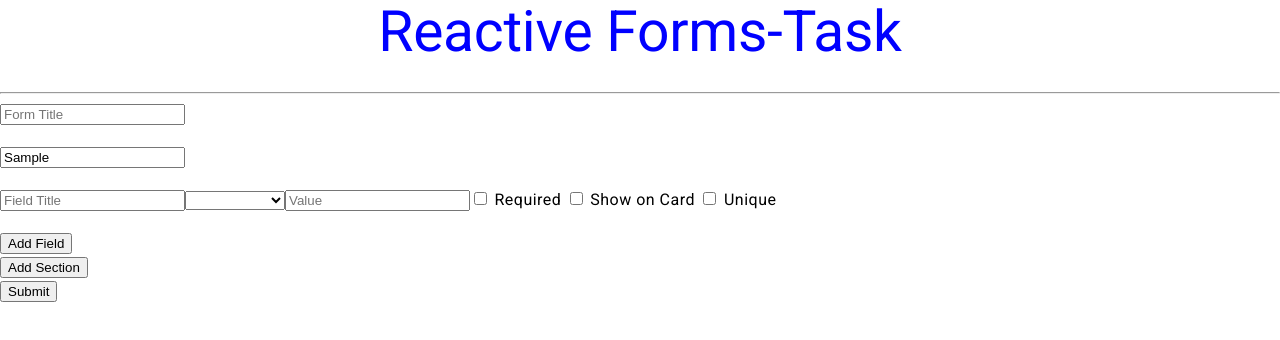
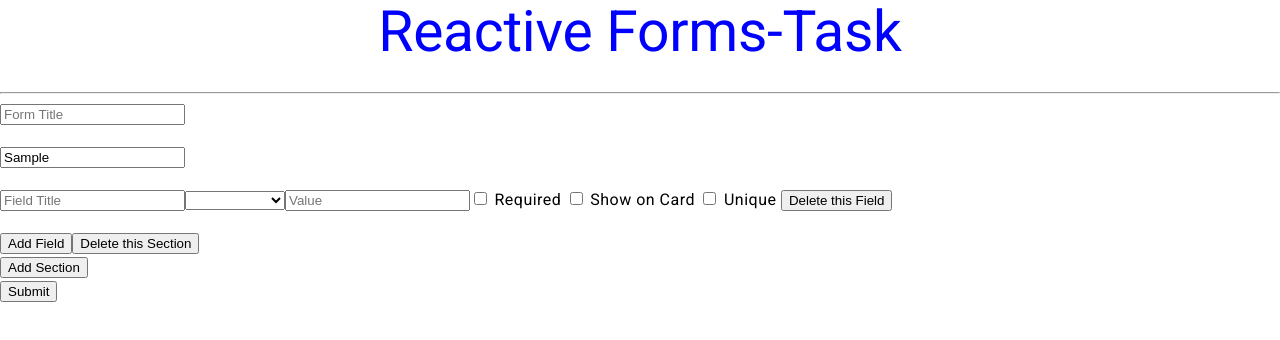
Before and after one commit to karunakar516/Inncircles-Task, an Angular app in the folder angular-reactiveforms-mongodb/: page / in a window 1280 px wide. Both pictures are taken after typing "Sample" into the empty fields and a click on the button "Add Field". Shown: the top 340 px of the page. Built offline with nearby package versions, Linux system fonts and the light colour scheme.

Commit message:
feat : added remove section,field,options on ui

```diff
--- a/angular-reactiveforms-mongodb/src/app/user-form/user-form.component.html
+++ b/angular-reactiveforms-mongodb/src/app/user-form/user-form.component.html
@@ -40,6 +40,7 @@
               "
             >
               <input [formControlName]="k" placeholder="Option" />
+              <button type="button" (click)="removeOption(i, j, k)">Delete this Option </button>
             </div>
             <button type="button" (click)="addOption(i, j)">Add Option</button>
           </div>
@@ -47,9 +48,11 @@
           <input type="checkbox" formControlName="require" /> Required
           <input type="checkbox" formControlName="showCard" /> Show on Card
           <input type="checkbox" formControlName="unique" /> Unique
+          <button type="button" (click)="removeField(i,j)">Delete this Field</button>
         </div>
       </div>
       <button type="button" (click)="addField(i)">Add Field</button>
+      <button type="button" (click)="removeSection(i)">Delete this Section</button>
     </div>
     <button type="button" (click)="addSection()">Add Section</button>
   </div>
--- a/angular-reactiveforms-mongodb/src/app/user-form/user-form.component.ts
+++ b/angular-reactiveforms-mongodb/src/app/user-form/user-form.component.ts
@@ -65,6 +65,19 @@ export class UserFormComponent implements OnInit {
     (field.get('options') as FormArray).push(this.fb.control(''));
   }
 
+  removeSection(sectionIndex: number): void {
+    this.getSections().removeAt(sectionIndex);
+  }
+
+  removeField(sectionIndex: number, fieldIndex: number): void {
+    this.getFields(sectionIndex).removeAt(fieldIndex);
+  }
+
+  removeOption(sectionIndex: number, fieldIndex: number, optionIndex: number): void {
+    const field = this.getField(sectionIndex, fieldIndex);
+    (field.get('options') as FormArray).removeAt(optionIndex);
+  }
+
   submit(): void {
     if (this.userForm.valid) {
       const formData = this.prepareFormData(this.userForm.value);
```
